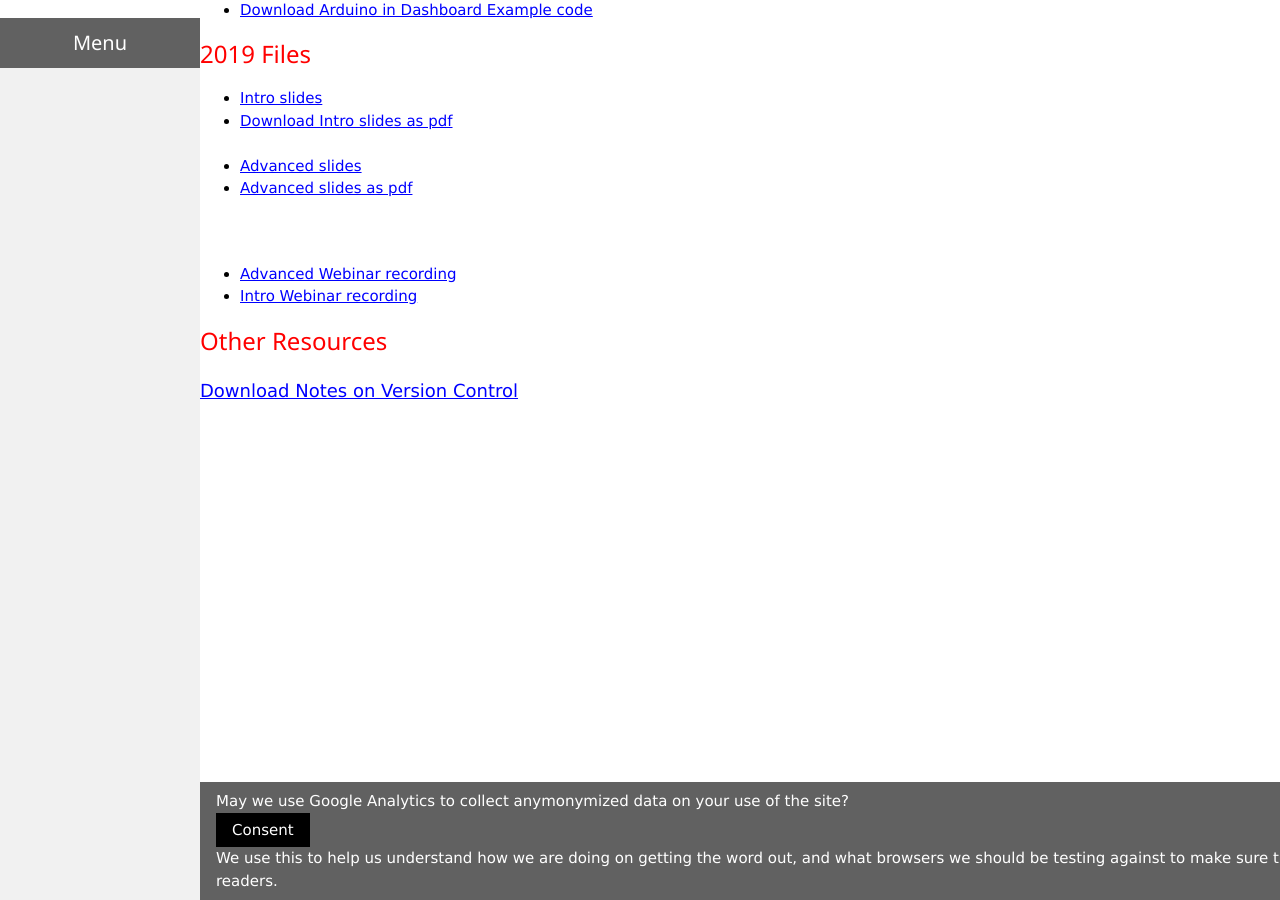
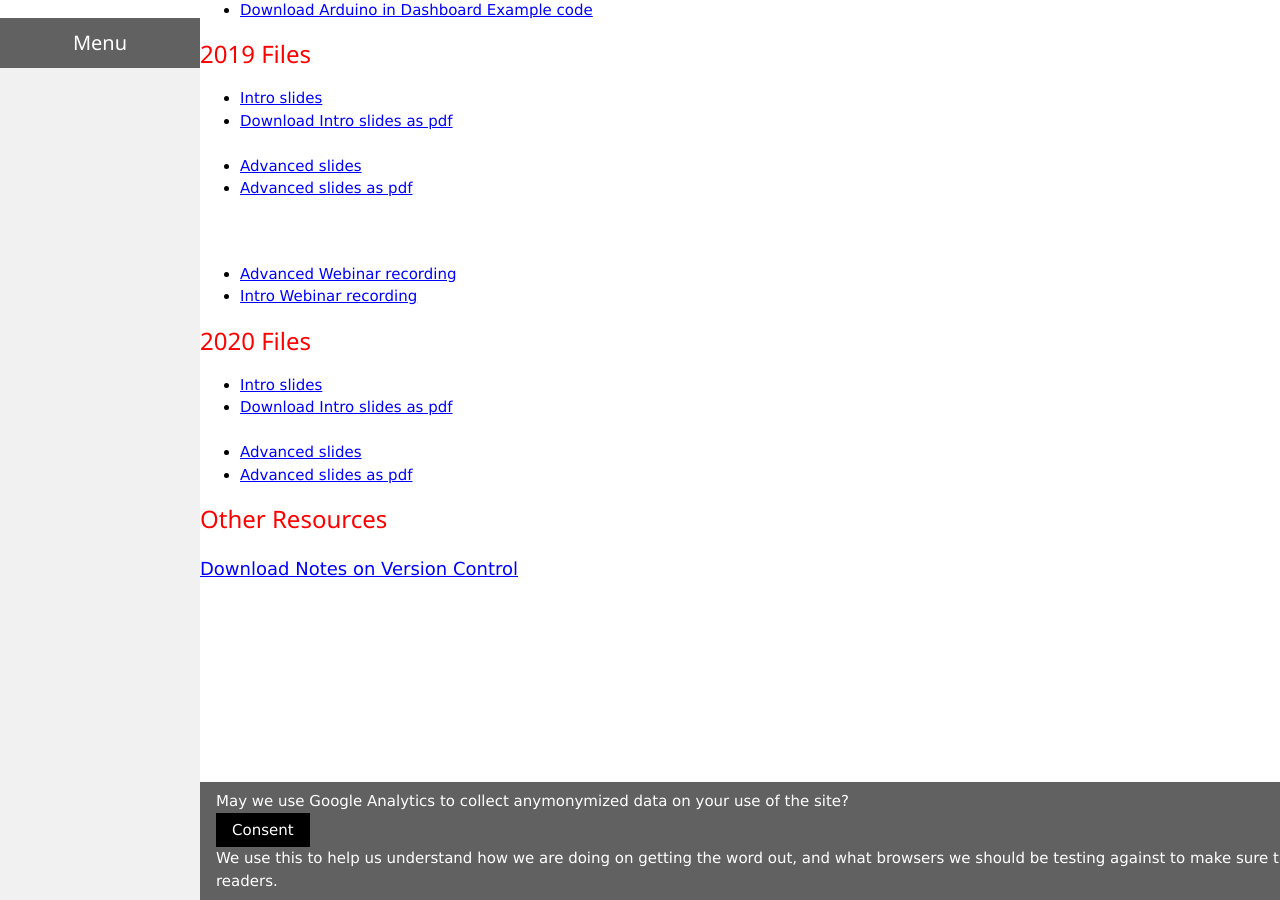
Before and after one commit to mshafer1/frc-labview-workshops, a Jekyll site: the page built from index.md, in a window 1280 px wide and 900 px high, scrolled down 790 px. Built offline with Jekyll 4.4.1, drawn with Linux system fonts in a browser that asks for light colours.

Commit message:
add 2020 links

```diff
--- a/index.md
+++ b/index.md
@@ -17,8 +17,8 @@ h1, h2, h3 {
 
 
 * <a href="http://www.ni.com/getting-started/labview-basics/" target="blank">Introduction to LabVIEW</a>
-* <a href="files/2019/LabVIEW_Intro.pptx" download="2019 LabVIEW Intro.pptx">Intro slides</a>
-* <a href="files/2019/LabVIEW_Intro.pdf" download="2019 LabVIEW Intro.pdf">Download Intro slides as pdf</a>
+* <a href="files/2020/LabVIEW_Intro.pptx" download="2020 LabVIEW Intro.pptx">Intro slides</a>
+* <a href="files/2020/LabVIEW_Intro.pdf" download="2020 LabVIEW Intro.pdf">Download Intro slides as pdf</a>
 
 
 
@@ -26,8 +26,8 @@ h1, h2, h3 {
 ### Advanced
 
 
-* <a href="files/2019/LabVIEW_Advanced.pptx" download="2019 LabVIEW Advanced.pptx">Advanced slides</a>
-* <a href="files/2019/LabVIEW_Advanced.pdf" download="2019 LabVIEW Advanced.pdf">Advanced slides as pdf</a>
+* <a href="files/2020/LabVIEW_Advanced.pptx" download="2020 LabVIEW Advanced.pptx">Advanced slides</a>
+* <a href="files/2020/LabVIEW_Advanced.pdf" download="2020 LabVIEW Advanced.pdf">Advanced slides as pdf</a>
 
 
 
@@ -64,5 +64,17 @@ h1, h2, h3 {
 * <a href="https://youtu.be/pUW0-zLzB24" target="_blank">Advanced Webinar recording</a>
 * <a href="https://youtu.be/qCXtFvTTINY" target="_blank">Intro Webinar recording</a>
 
+### 2020 Files
+* <a href="files/2020/LabVIEW_Intro.pptx" download="2020 LabVIEW Intro.pptx">Intro slides</a>
+* <a href="files/2020/LabVIEW_Intro.pdf" download="2020 LabVIEW Intro.pdf">Download Intro slides as pdf</a>
+<br/>
+<br/>
+* <a href="files/2020/LabVIEW_Advanced.pptx" download="2020 LabVIEW Advanced.pptx">Advanced slides</a>
+* <a href="files/2020/LabVIEW_Advanced.pdf" download="2020 LabVIEW Advanced.pdf">Advanced slides as pdf</a>
+
+<!-- <br/>
+* <a href="#" target="_blank">Advanced Webinar recording</a>
+* <a href="#" target="_blank">Intro Webinar recording</a> -->
+
 ### Other Resources
 <a href="files/VersionControlNotes.pdf" download>Download Notes on Version Control</a>
```
